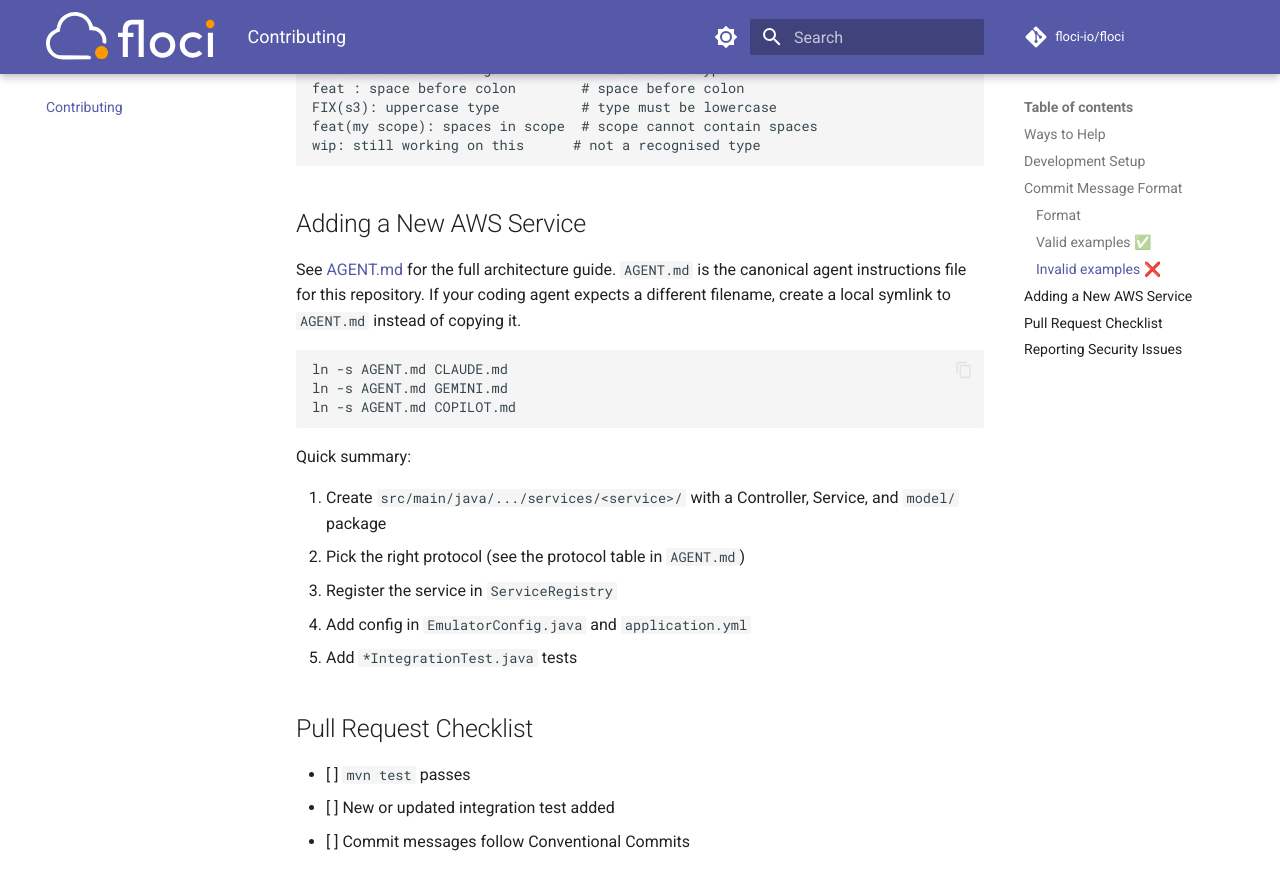
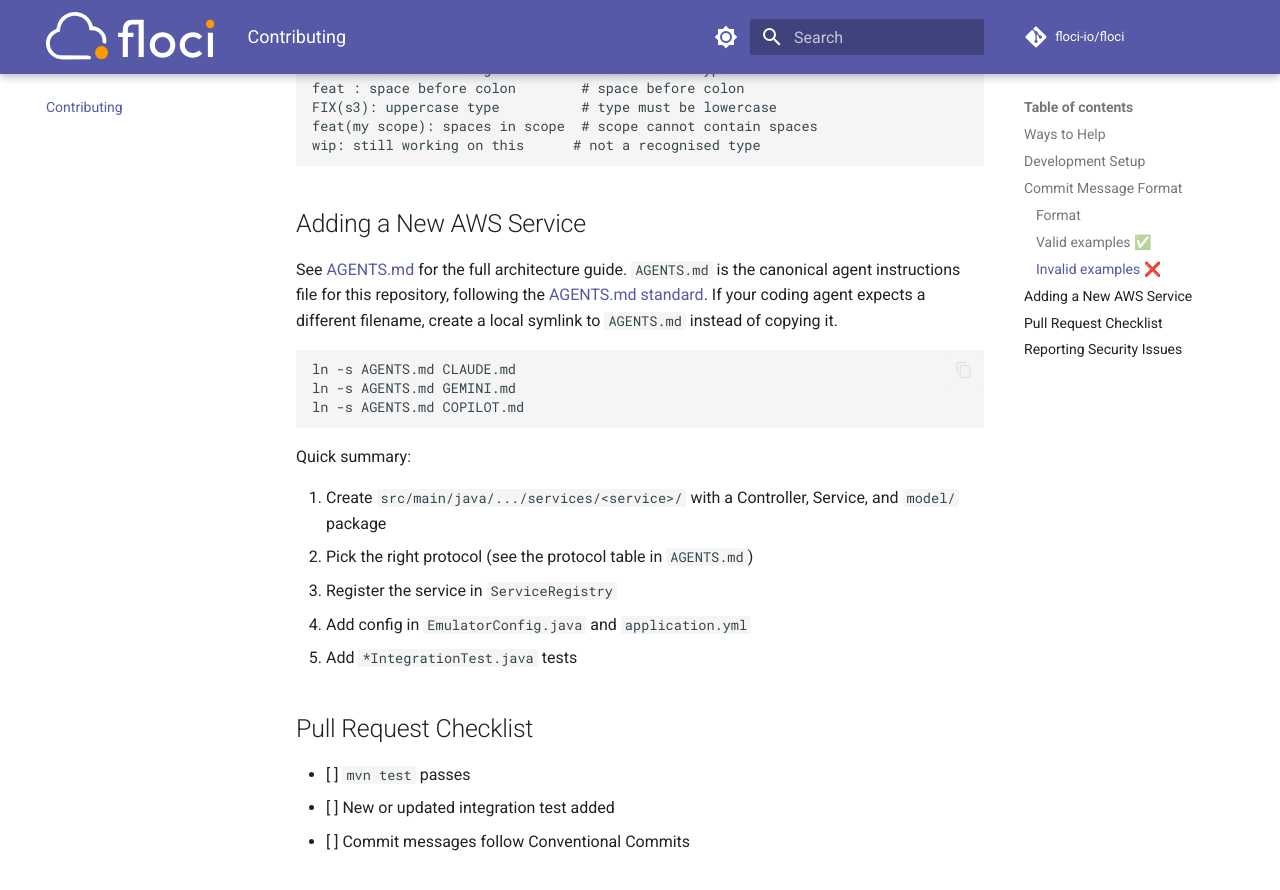
Before and after one commit to ryan00x/aws-terraform-ci-validation, an MkDocs documentation site: the page built from docs/contributing.md, in a window 1280 px wide and 900 px high, scrolled down 2015 px. Shown: the top 890 px of the window. Built offline with MkDocs 1.6.1 and Material for MkDocs 9.7.7, drawn with Linux system fonts in a browser that asks for light colours; comment, search, counter and statistics services are not loaded.

Commit message:
docs: update references after AGENT.md → AGENTS.md rename (#1272)

````diff
--- a/docs/contributing.md
+++ b/docs/contributing.md
@@ -76,18 +76,18 @@ wip: still working on this      # not a recognised type
 
 ## Adding a New AWS Service
 
-See [AGENT.md](https://github.com/floci-io/floci/blob/main/AGENT.md) for the full architecture guide. `AGENT.md` is the canonical agent instructions file for this repository. If your coding agent expects a different filename, create a local symlink to `AGENT.md` instead of copying it.
+See [AGENTS.md](https://github.com/floci-io/floci/blob/main/AGENTS.md) for the full architecture guide. `AGENTS.md` is the canonical agent instructions file for this repository, following the [AGENTS.md standard](https://agents.md/). If your coding agent expects a different filename, create a local symlink to `AGENTS.md` instead of copying it.
 
 ```bash
-ln -s AGENT.md CLAUDE.md
-ln -s AGENT.md GEMINI.md
-ln -s AGENT.md COPILOT.md
+ln -s AGENTS.md CLAUDE.md
+ln -s AGENTS.md GEMINI.md
+ln -s AGENTS.md COPILOT.md
 ```
 
 Quick summary:
 
 1. Create `src/main/java/.../services/<service>/` with a Controller, Service, and `model/` package
-2. Pick the right protocol (see the protocol table in `AGENT.md`)
+2. Pick the right protocol (see the protocol table in `AGENTS.md`)
 3. Register the service in `ServiceRegistry`
 4. Add config in `EmulatorConfig.java` and `application.yml`
 5. Add `*IntegrationTest.java` tests
````
Also changed, not shown: CONTRIBUTING.md (+5 -5 lines).
